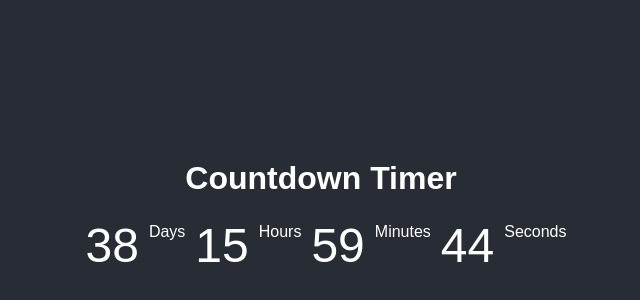
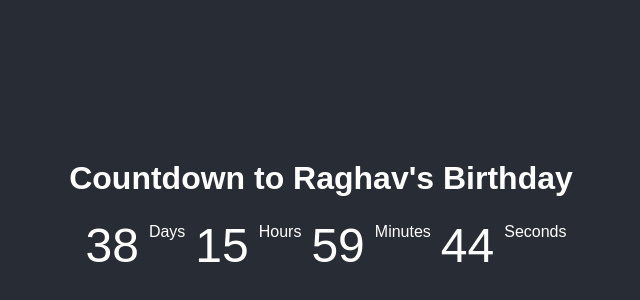
Before and after one commit to InsightsAlpha/Count_Down, a plain HTML site: page index.html in a window 1280 px wide. Shown: the part 192-492 px from the top of the page, without its empty margins (319-959 px from the left). Drawn offline with Linux system fonts and the light colour scheme.

Commit message:
Update index.html

```diff
--- a/index.html
+++ b/index.html
@@ -8,7 +8,7 @@
 </head>
 <body>
     <div class="countdown-container">
-        <h1>Countdown Timer</h1>
+        <h1>Countdown to Raghav's Birthday</h1>
         <div id="countdown">
             <div class="time" id="days">00</div>
             <div class="label">Days</div>
```
